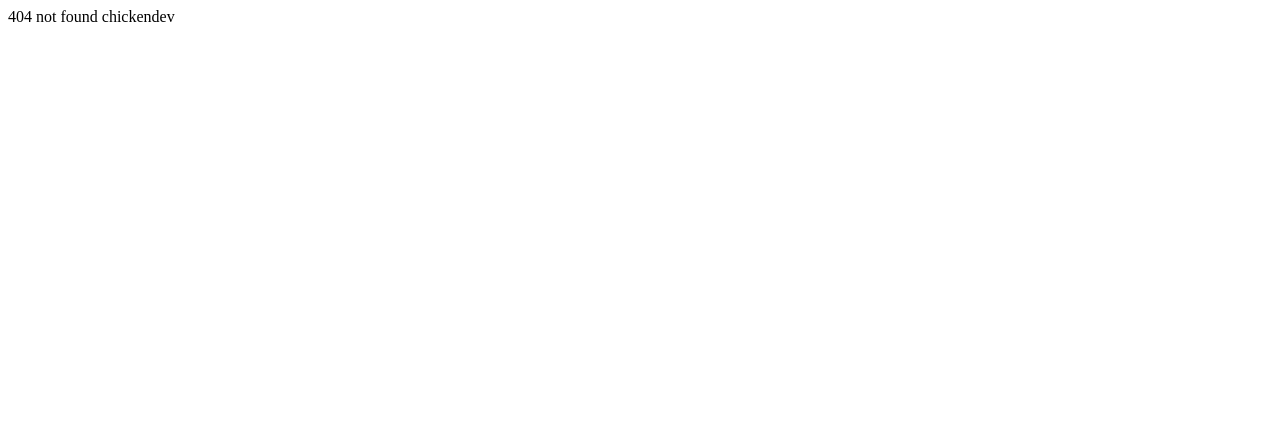
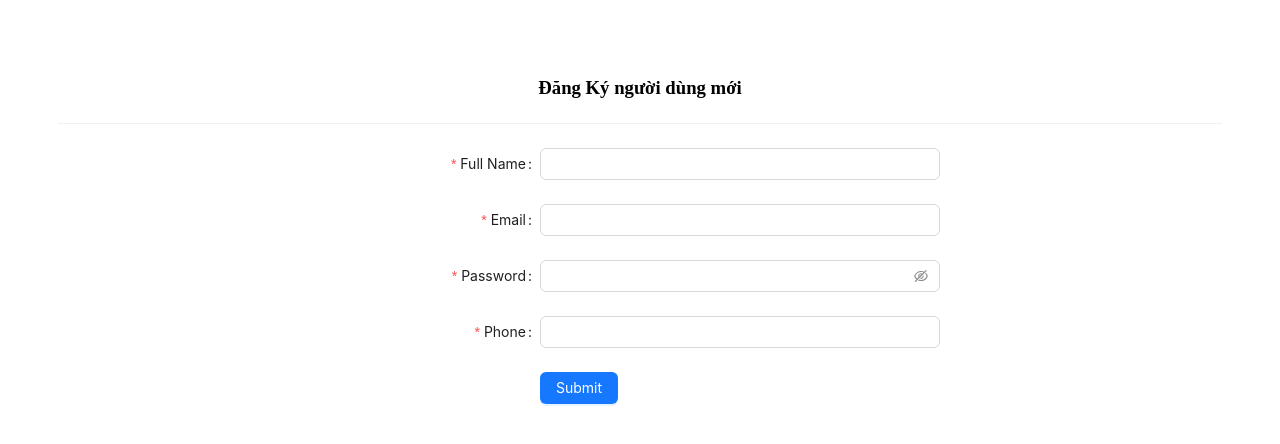
Before and after one commit to huetruong06062002/tikiClone, a React (Vite) app: page /register in a window 1280 px wide. Before the commit this address had no page. Shown: the top 444 px of the page. Built offline with nearby package versions, Linux system fonts and the light colour scheme.

Commit message:
register user interface

```diff
--- a/package.json
+++ b/package.json
@@ -10,7 +10,9 @@
     "preview": "vite preview"
   },
   "dependencies": {
+    "@ant-design/icons": "5.0.1",
     "@reduxjs/toolkit": "1.9.3",
+    "antd": "5.3.2",
     "react": "18.2.0",
     "react-dom": "18.2.0",
     "react-redux": "8.0.5",
--- a/src/App.jsx
+++ b/src/App.jsx
@@ -10,6 +10,7 @@
 import Header from './components/Header/index.jsx';
 import Footer from './components/Footer/index.jsx';
 import Home from './components/Home/index.jsx';
+import RegisterPage from './pages/register/index.jsx';
 
 const Layout = () => {
   return (
@@ -54,6 +55,10 @@
       path: "/login",
       element: <LoginPage/>,
     },
+    {
+      path: "/register",
+      element: <RegisterPage/>
+    }
   ]);
 
  return (
--- /dev/null
+++ b/src/pages/register/index.jsx
@@ -0,0 +1,94 @@
+import { Button, Checkbox, Divider, Form, Input, InputNumber } from "antd";
+
+const RegisterPage = () => {
+  const onFinish = (values) => {
+    console.log("Success:", values);
+  };
+
+  return (
+    <div className="register-page" style={{ padding: "50px" }}>
+      <h3 style={{ textAlign: "center" }}> Đăng Ký người dùng mới</h3>
+      <Divider />
+      <Form
+        name="basic"
+        labelCol={{
+          span: 8,
+        }}
+        wrapperCol={{
+          span: 16,
+        }}
+        style={{
+          maxWidth: 600,
+          margin: "0 auto",
+        }}
+        initialValues={{
+          remember: true,
+        }}
+        onFinish={onFinish}
+        autoComplete="off"
+      >
+        <Form.Item
+          label="Full Name"
+          name="full name"
+          rules={[
+            {
+              required: true,
+              message: "Please input your password!",
+            },
+          ]}
+        >
+          <Input />
+        </Form.Item>
+        <Form.Item
+          label="Email"
+          name="email"
+          rules={[
+            {
+              required: true,
+              message: "Please input your email!",
+            },
+          ]}
+        >
+          <Input />
+        </Form.Item>
+        <Form.Item
+          label="Password"
+          name="password"
+          rules={[
+            {
+              required: true,
+              message: "Please input your password!",
+            },
+          ]}
+        >
+          <Input.Password />
+        </Form.Item>
+        <Form.Item
+          label="Phone"
+          name="phone"
+          rules={[
+            {
+              required: true,
+              message: "Please input your phone number!",
+            },
+          ]}
+        >
+          <Input
+          />
+        </Form.Item>
+        <Form.Item
+          wrapperCol={{
+            offset: 8,
+            span: 16,
+          }}
+        >
+          <Button type="primary" htmlType="submit">
+            Submit
+          </Button>
+        </Form.Item>
+      </Form>
+    </div>
+  );
+};
+
+export default RegisterPage;
```
